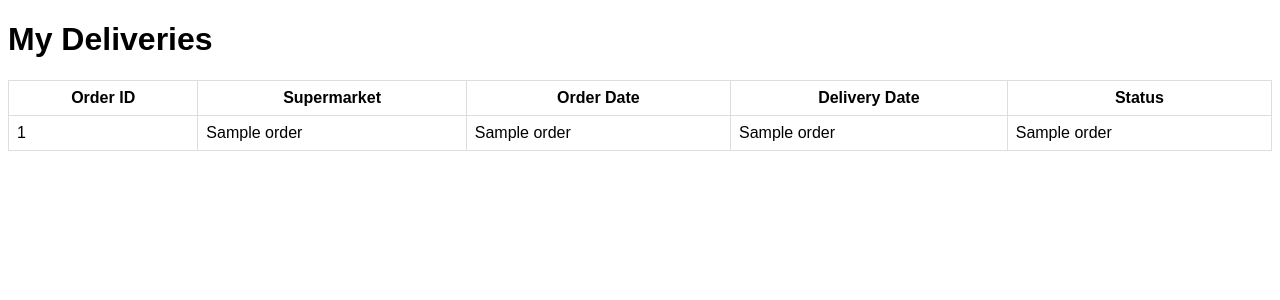
After one commit to alikatgh/borgotsoi_logistics, a Flask app: template templates/static/deliveries.html in a window 1280 px wide. The commit adds this page. Shown: the top 300 px of the page. Run offline with Flask 3, Linux system fonts and the light colour scheme; the template is opened without the code that fills it: most values are stand-ins (such as "Sample title", 1, 10 or a date in 2020).

Commit message:
deliveries.html implemented

```diff
--- a/app.py
+++ b/app.py
@@ -7,7 +7,7 @@ from flask_login import LoginManager, UserMixin, login_user, logout_user
 from werkzeug.security import generate_password_hash, check_password_hash # For password handling
 from config import SECRET_KEY  # Import SECRET_KEY from config.py
 
-app = Flask(__name__)
+app = Flask(__name__, static_folder='templates/static')
 app.config['SECRET_KEY'] = SECRET_KEY  # Replace with a secure key
 
 # ... your database functions
--- a/templates/index.html
+++ b/templates/index.html
@@ -4,7 +4,6 @@
     <title>Dumpling Logistics</title>
     <meta name="viewport" content="width=device-width, initial-scale=1.0">
     <link rel="stylesheet" href="{{ url_for('static', filename='main.css') }}">
-</head>
 <body>
     <h1>Recent Orders</h1>
 
@@ -30,5 +29,6 @@
     </div>
 
     <a href="{{ url_for('new_order') }}">Place New Order</a>
+    <a href="{{ url_for('view_deliveries') }}">My Deliveries</a>
 </body>
 </html>
--- /dev/null
+++ b/templates/static/deliveries.html
@@ -0,0 +1,33 @@
+<!DOCTYPE html>
+<html>
+<head>
+    <title>My Deliveries</title>
+    <link rel="stylesheet" href="{{ url_for('static', filename='main.css') }}">
+</head>
+<body>
+    <h1>My Deliveries</h1>
+
+    <table>
+        <thead>
+            <tr>
+                <th>Order ID</th>
+                <th>Supermarket</th>
+                <th>Order Date</th>
+                <th>Delivery Date</th>
+                <th>Status</th>
+            </tr>
+        </thead>
+        <tbody>
+            {% for order in orders %}
+            <tr>
+                <td>{{ order[0] }}</td>
+                <td>{{ order[1] }}</td>
+                <td>{{ order[2] }}</td>
+                <td>{{ order[3] }}</td>
+                <td>{{ order[4] }}</td>
+            </tr>
+            {% endfor %}
+        </tbody>
+    </table>
+</body>
+</html>
```
